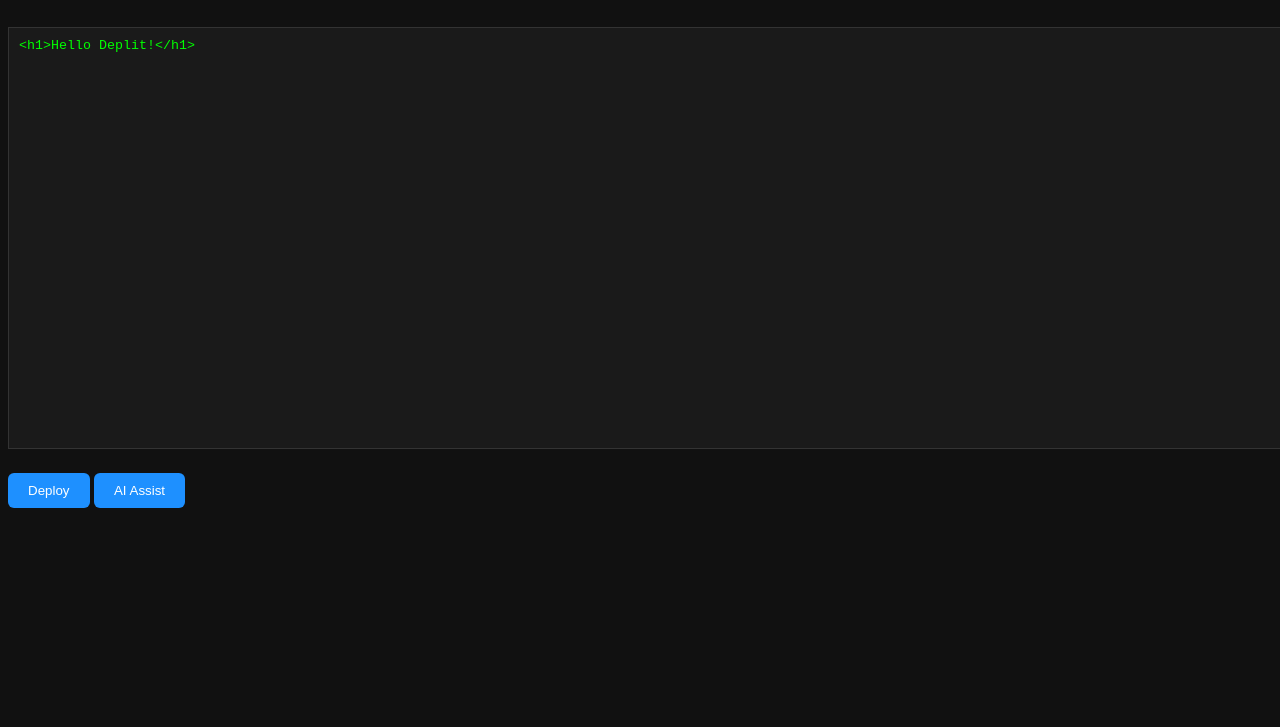
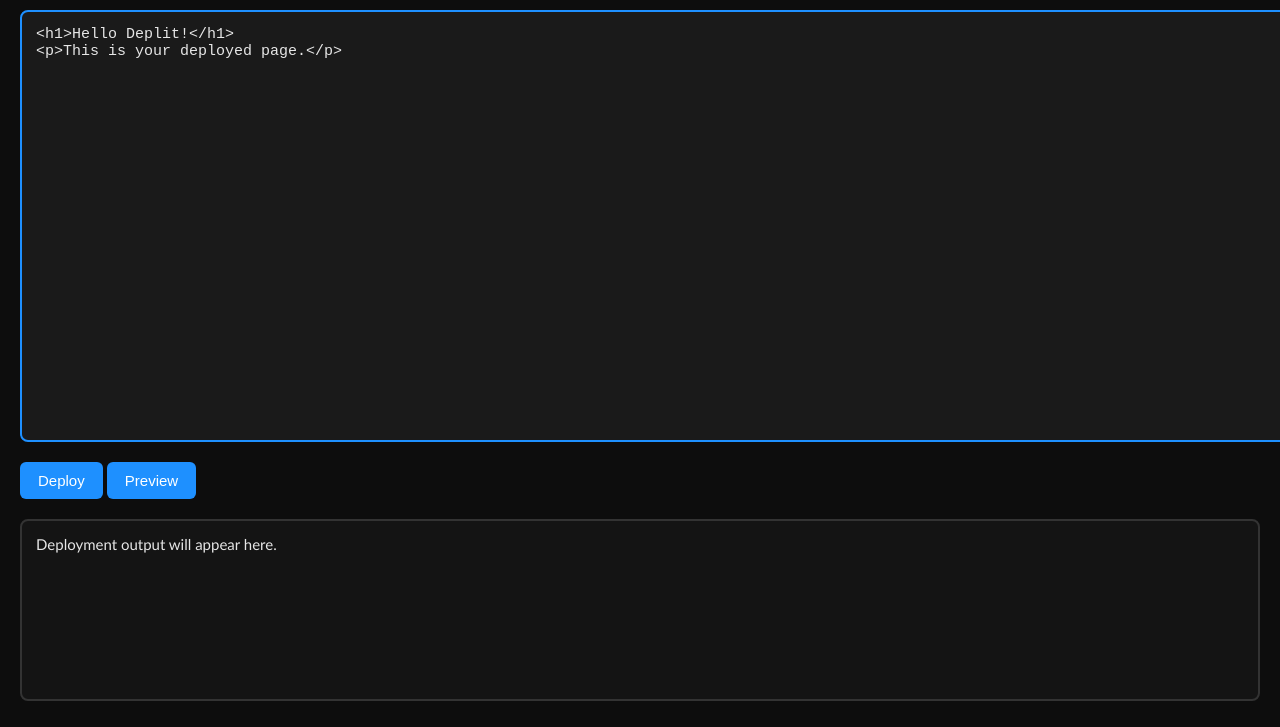
Before and after one commit to LerainzerGit/Deplit, a plain HTML site: page frontend.html in a window 1280 px wide. Shown: the part 73-800 px from the top of the page. Drawn offline with Linux system fonts and the light colour scheme.

Commit message:
Update frontend.html

```diff
--- a/frontend.html
+++ b/frontend.html
@@ -3,73 +3,34 @@
 <head>
   <title>Deplit Editor</title>
   <meta charset="UTF-8">
-  <script src="https://accounts.google.com/gsi/client" async defer></script>
-  <style>
-    body { background:#111; color:#eee; font-family:Arial; }
-    #editor {
-      width:100%; height:400px; background:#1a1a1a; color:#0f0;
-      padding:10px; border:1px solid #333; margin-top:20px;
-    }
-    button {
-      margin-top:20px; padding:10px 20px; background:#1e90ff;
-      border:none; color:#fff; border-radius:6px; cursor:pointer;
-    }
-  </style>
+  <link rel="stylesheet" href="style.css">
 </head>
+
 <body>
 
+<header>
   <h1>Deplit Editor</h1>
+</header>
 
-  <div id="g_id_onload"
-       data-client_id="621822595965-gaeg8uvcngbfbkojnqo88io540f4h6jp.apps.googleusercontent.com"
-       data-callback="handleGoogleLogin">
+<div class="editor-container">
+
+  <textarea id="editor">
+<h1>Hello Deplit!</h1>
+<p>This is your deployed page.</p>
+  </textarea>
+
+  <div style="margin-top:20px;">
+    <button onclick="deployCode()">Deploy</button>
+    <button onclick="previewCode()">Preview</button>
   </div>
-  <div class="g_id_signin" data-type="standard"></div>
 
-  <script>
-    let user = null;
+  <div class="output-box" id="output">
+    Deployment output will appear here.
+  </div>
 
-    function handleGoogleLogin(response) {
-      fetch("/auth/google", {
-        method:"POST",
-        headers:{ "Content-Type":"application/json" },
-        body:JSON.stringify({ idToken: response.credential })
-      }).then(r => r.json()).then(data => {
-        user = data.user;
-        alert("Logged in as " + user.email);
-      });
-    }
-  </script>
+</div>
 
-  <textarea id="editor"><h1>Hello Deplit!</h1></textarea>
-
-  <button onclick="deploy()">Deploy</button>
-  <button onclick="ai()">AI Assist</button>
-
-  <script>
-    function deploy() {
-      fetch("/deploy", {
-        method:"POST",
-        headers:{ "Content-Type":"application/json" },
-        body:JSON.stringify({
-          filename:"index.html",
-          content:document.getElementById("editor").value
-        })
-      }).then(() => alert("Deployed!"));
-    }
-
-    function ai() {
-      fetch("/ai", {
-        method:"POST",
-        headers:{ "Content-Type":"application/json" },
-        body:JSON.stringify({
-          prompt:"Improve this HTML:\n" + document.getElementById("editor").value
-        })
-      }).then(r => r.json()).then(data => {
-        document.getElementById("editor").value = data.output;
-      });
-    }
-  </script>
+<script src="deplit.js"></script>
 
 </body>
 </html>
```
